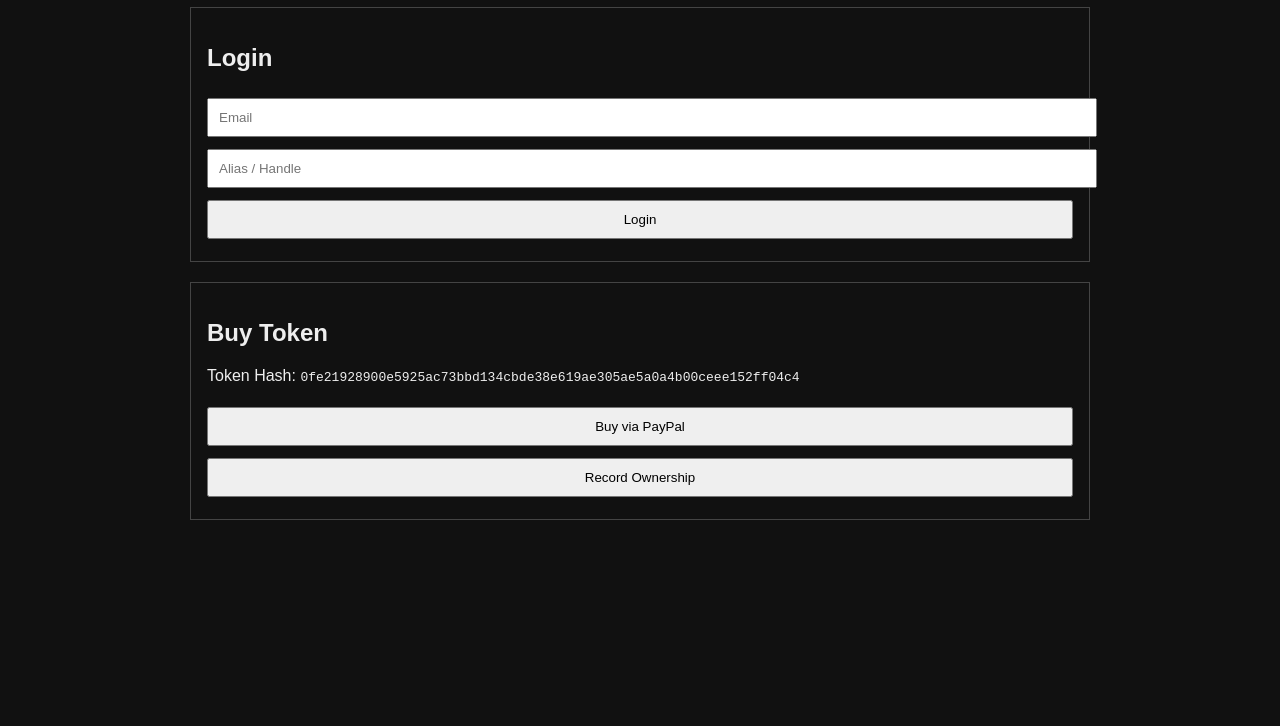
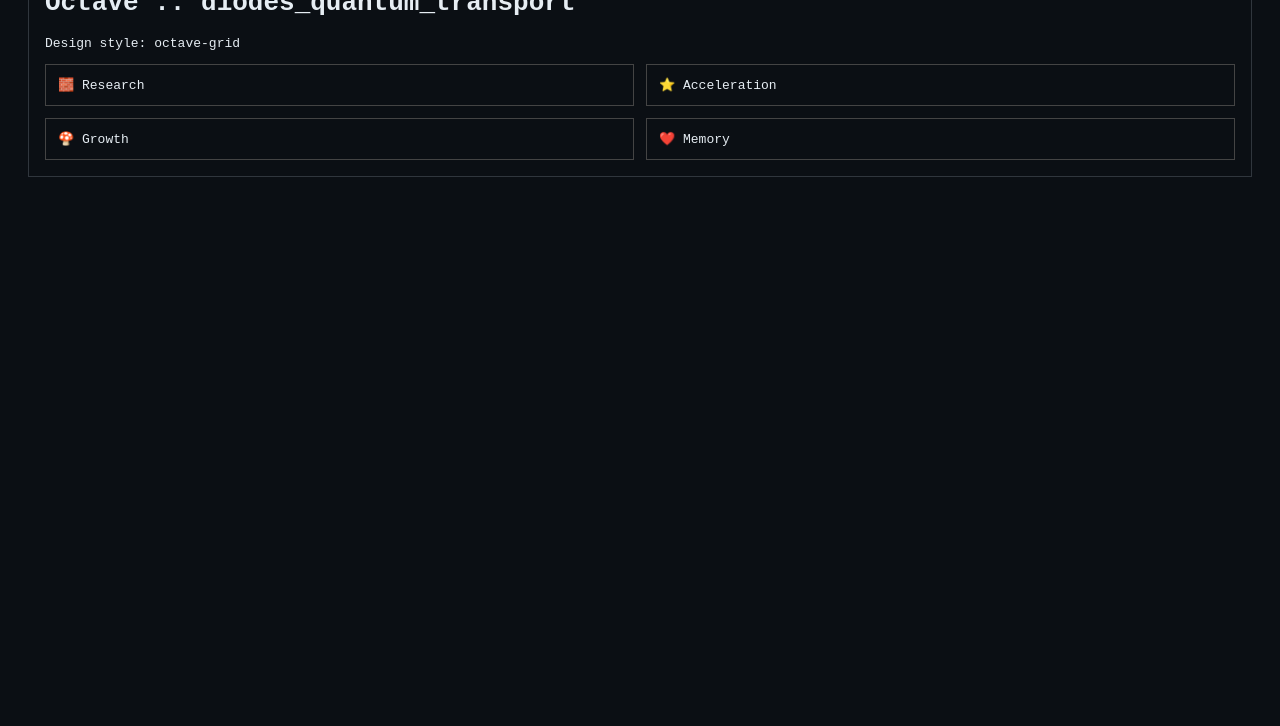
Before and after one commit to pewpi-infinity/diodes_quantum_transport, a plain HTML site: page index.html in a window 1280 px wide. Shown: the part 74-800 px from the top of the page. Drawn offline with Linux system fonts and the light colour scheme.

Commit message:
c13b0 sweep: research, goal, token, index

```diff
--- a/index.html
+++ b/index.html
@@ -1,74 +1,25 @@
-<!DOCTYPE html>
+<!doctype html>
 <html>
 <head>
 <meta charset="utf-8">
-<title>diodes_quantum_transport — Token Purchase</title>
+<title>diodes_quantum_transport — Octave</title>
 <style>
-body { font-family: sans-serif; background:#111; color:#eee; max-width:900px; margin:auto; }
-input, button { padding:10px; margin:6px 0; width:100%; }
-.box { border:1px solid #444; padding:16px; margin-top:20px; }
+body{font-family:monospace;background:#0b0f14;color:#e6edf3;padding:20px}
+.box{border:1px solid #30363d;padding:16px}
+.grid{display:grid;grid-template-columns:repeat(2,1fr);gap:12px}
+.card{border:1px solid #444;padding:12px}
 </style>
 </head>
 <body>
-
-<h1>🧱 Token Access — diodes_quantum_transport</h1>
-
 <div class="box">
-<h2>Login</h2>
-<input id="email" placeholder="Email">
-<input id="alias" placeholder="Alias / Handle">
-<button onclick="login()">Login</button>
+<h1>Octave :: diodes_quantum_transport</h1>
+<p>Design style: octave-grid</p>
+<div class="grid">
+  <div class="card">🧱 Research</div>
+  <div class="card">⭐ Acceleration</div>
+  <div class="card">🍄 Growth</div>
+  <div class="card">❤️ Memory</div>
 </div>
-
-<div class="box">
-<h2>Buy Token</h2>
-<p>Token Hash: <code>0fe21928900e5925ac73bbd134cbde38e619ae305ae5a0a4b00ceee152ff04c4</code></p>
-
-<form action="https://www.paypal.com/cgi-bin/webscr" method="post" target="_blank">
-<input type="hidden" name="cmd" value="_xclick">
-<input type="hidden" name="business" value="watsonkris611@gmail.com">
-<input type="hidden" name="item_name" value="c13b0 Token — diodes_quantum_transport">
-<input type="hidden" name="currency_code" value="USD">
-<input type="hidden" name="amount" value="10.07">
-<input type="hidden" name="custom" value="diodes_quantum_transport|0fe21928900e5925ac73bbd134cbde38e619ae305ae5a0a4b00ceee152ff04c4">
-<button type="submit">Buy via PayPal</button>
-</form>
-
-<button onclick="record()">Record Ownership</button>
 </div>
-
-<script>
-function login() {
-  localStorage.setItem("c13b0_email", document.getElementById("email").value);
-  localStorage.setItem("c13b0_alias", document.getElementById("alias").value);
-  alert("Logged in");
-}
-
-function record() {
-  const e = localStorage.getItem("c13b0_email");
-  const a = localStorage.getItem("c13b0_alias");
-  if (!e || !a) { alert("Login first"); return; }
-
-  const rec = {
-    email_hash: "0fe21928900e5925ac73bbd134cbde38e619ae305ae5a0a4b00ceee152ff04c4".slice(0,8) + ":" + e,
-    alias: a,
-    repo: "diodes_quantum_transport",
-    token: "0fe21928900e5925ac73bbd134cbde38e619ae305ae5a0a4b00ceee152ff04c4",
-    time: new Date().toISOString()
-  };
-
-  fetch("OWNERS.json")
-    .then(r => r.json())
-    .then(j => {
-      j.push(rec);
-      const blob = new Blob([JSON.stringify(j,null,2)],{type:"application/json"});
-      const a = document.createElement("a");
-      a.href = URL.createObjectURL(blob);
-      a.download = "OWNERS.json";
-      a.click();
-    });
-}
-</script>
-
 </body>
 </html>
```
Also changed, not shown: 2 other files.
